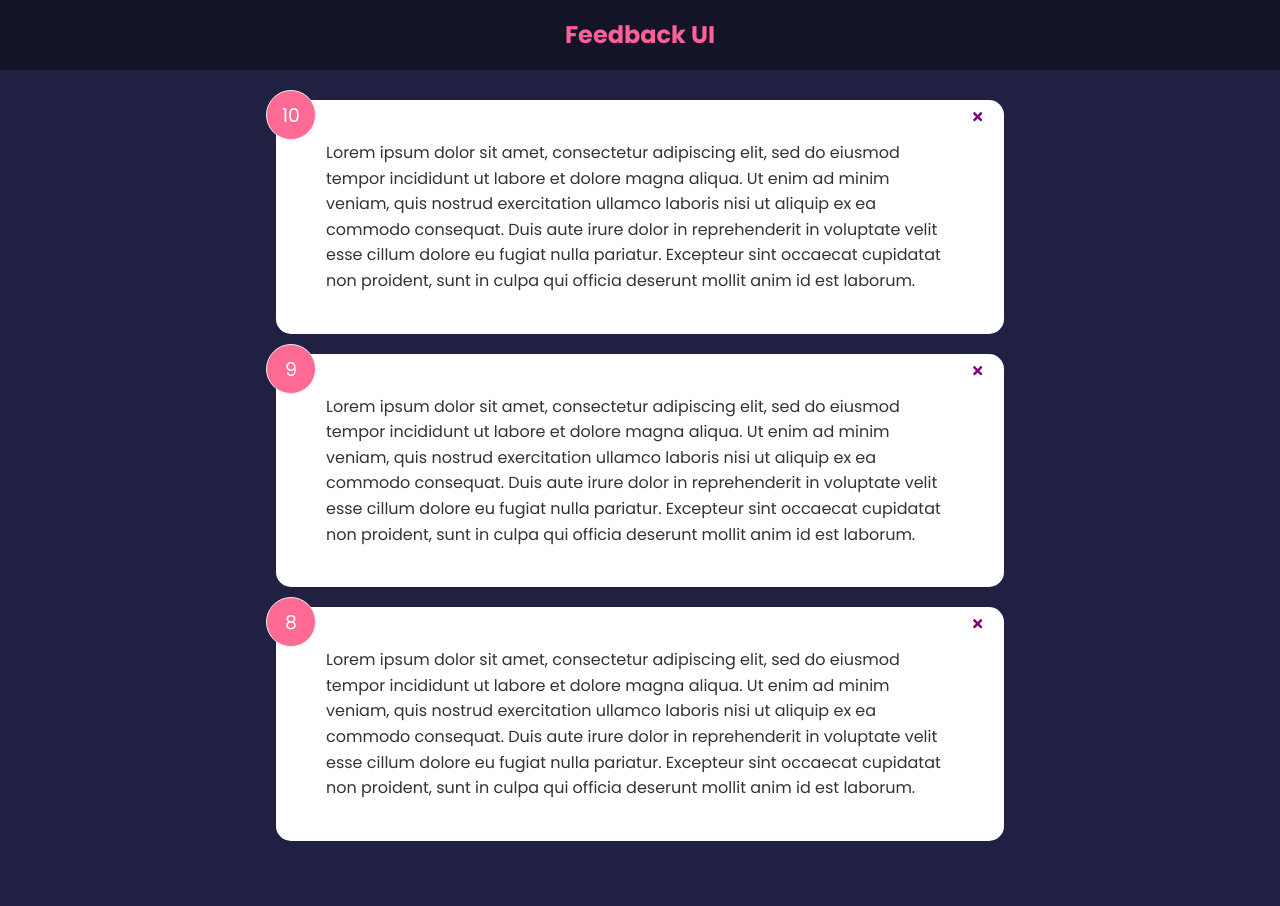
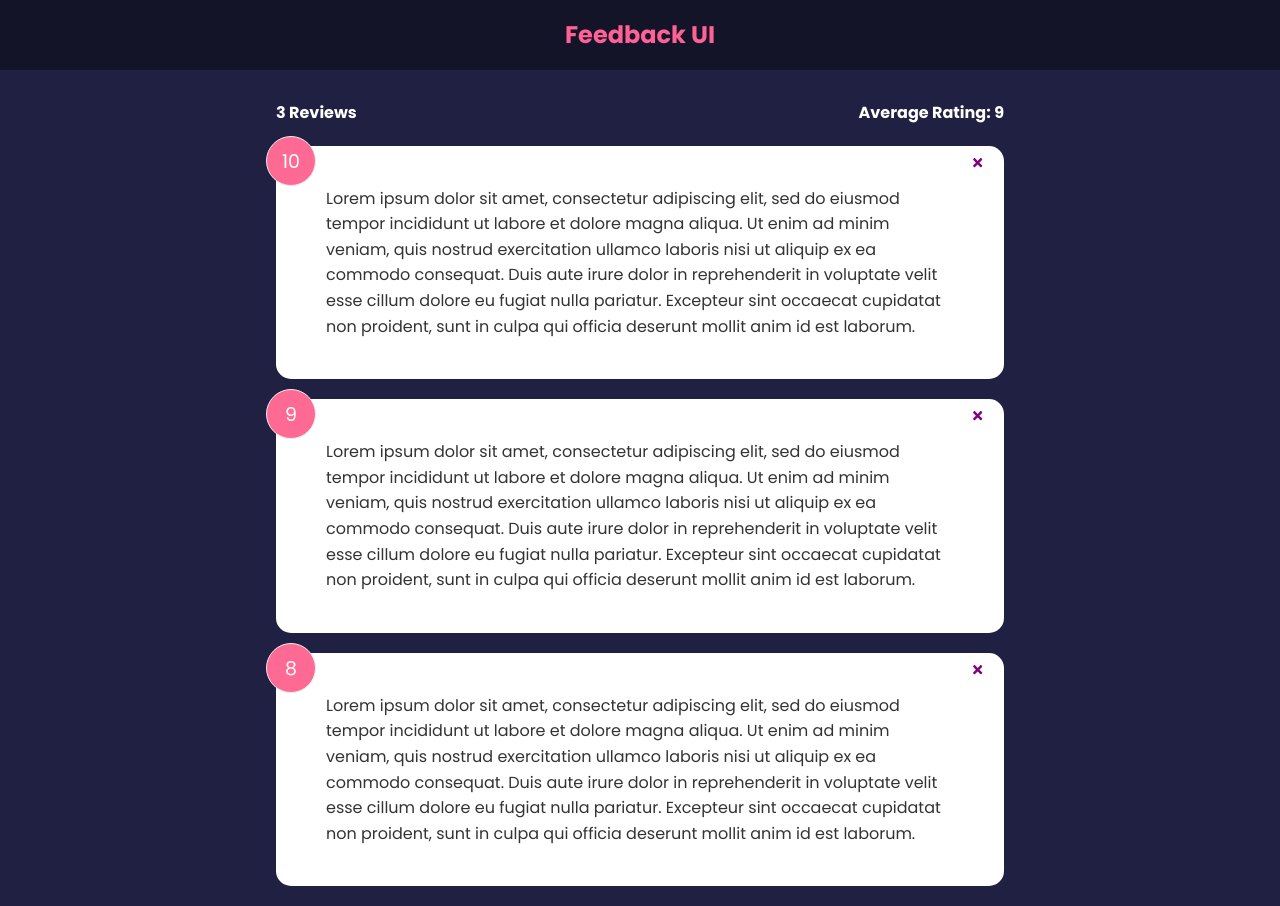
Before and after one commit to HamedNaghdi/feedback-app, a React (Create React App) app: page / in a window 1280 px wide. Before the commit the page ends 861 px from the top, so only its background shows below. Built offline with nearby package versions, Linux system fonts and the light colour scheme.

Commit message:
017-Feedback Stats Component and Reactivity

```diff
--- a/src/App.js
+++ b/src/App.js
@@ -1,6 +1,7 @@
 import { useState } from "react";
 import Header from "./components/Header"
 import FeedbackList from "./components/FeedbackList"
+import FeedbackStats from "./components/FeedbackStats";
 import FeedbackData from "./data/FeedbackData";
 
 function App() {
@@ -16,6 +17,7 @@
         <>
             <Header/>
             <div className="container">
+                <FeedbackStats feedback={feedback} />
                 <FeedbackList feedback={feedback} handleDelete={deleteFeedback}/>
             </div>
 
--- /dev/null
+++ b/src/components/FeedbackStats.jsx
@@ -0,0 +1,23 @@
+import PropTypes from 'prop-types'
+
+function FeedbackStats({feedback}) {
+  //Calculate Rating Average
+  let average = feedback.reduce((acc, cur) => {
+    return acc + cur.rating;
+  }, 0) / feedback.length;
+
+  average = isNaN(average) ? 0 : average.toFixed(1).replace(/[.,]0/, '');
+
+  return (
+    <div className='feedback-stats'>
+        <h4>{feedback.length} Reviews</h4>
+        <h4>Average Rating: {average}</h4>
+    </div>
+  )
+}
+
+FeedbackStats.prototype = {
+    feedback: PropTypes.array.isRequired,
+}
+
+export default FeedbackStats
```
